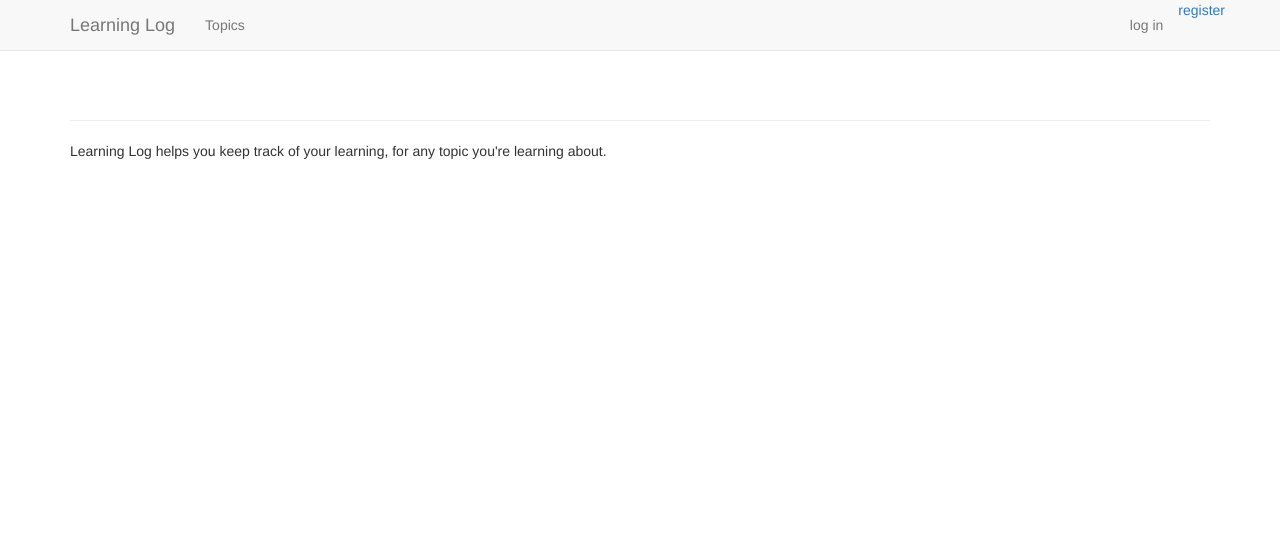
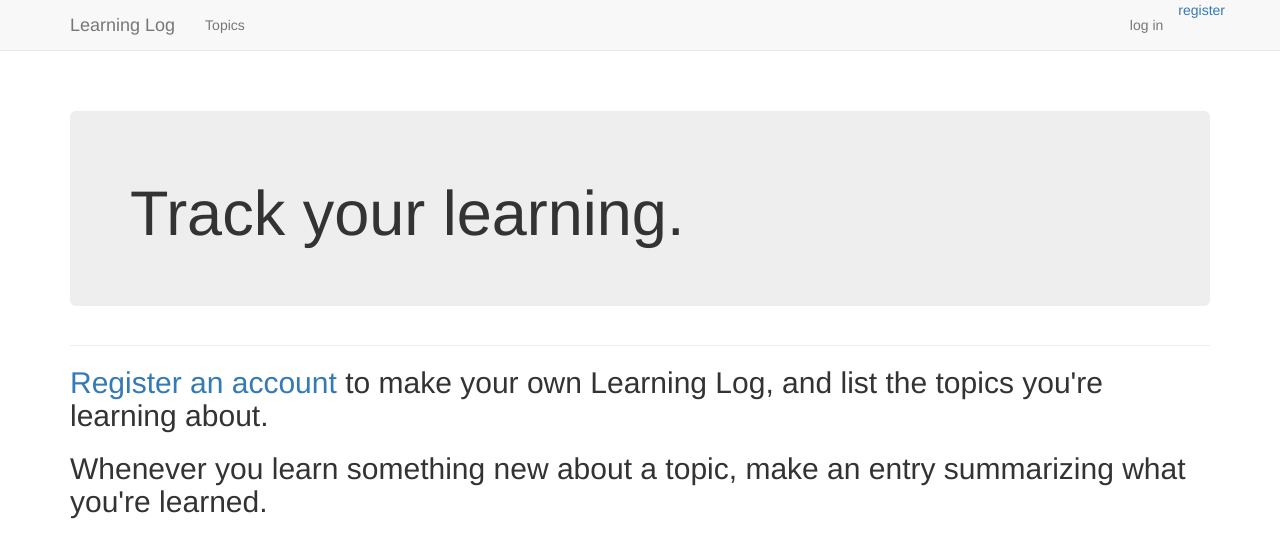
Before and after one commit to kexiaojiu/learning_log, a Django app: page / in a window 1280 px wide. Shown: the top 558 px of the page. Run offline with Django 3.2, Linux system fonts and the light colour scheme; some libraries are stand-ins or nearby versions.

Commit message:
use jumbotron to set the style of homepage

```diff
--- a/learning_logs/templates/learning_logs/index.html
+++ b/learning_logs/templates/learning_logs/index.html
@@ -1,7 +1,19 @@
 {% extends "learning_logs/base.html" %}
 
+{% block header %}
+  <div class='jumbotron'>
+    <h1>Track your learning.</h1>
+  </div>
+{% endblock header %}
+
 {% block content %}
-
-  <p>Learning Log helps you keep track of your learning, for any topic you're learning about.</p>
+  <h2>
+    <a href="{% url 'users:register' %}">Register an account</a> to make your
+    own Learning Log, and list the topics you're learning about.
+  </h2>
+  <h2>
+    Whenever you learn something new about a topic, make an entry summarizing
+    what you're learned.
+  </h2>
 
 {% endblock content %}
```
Also changed, not shown: db.sqlite3.
